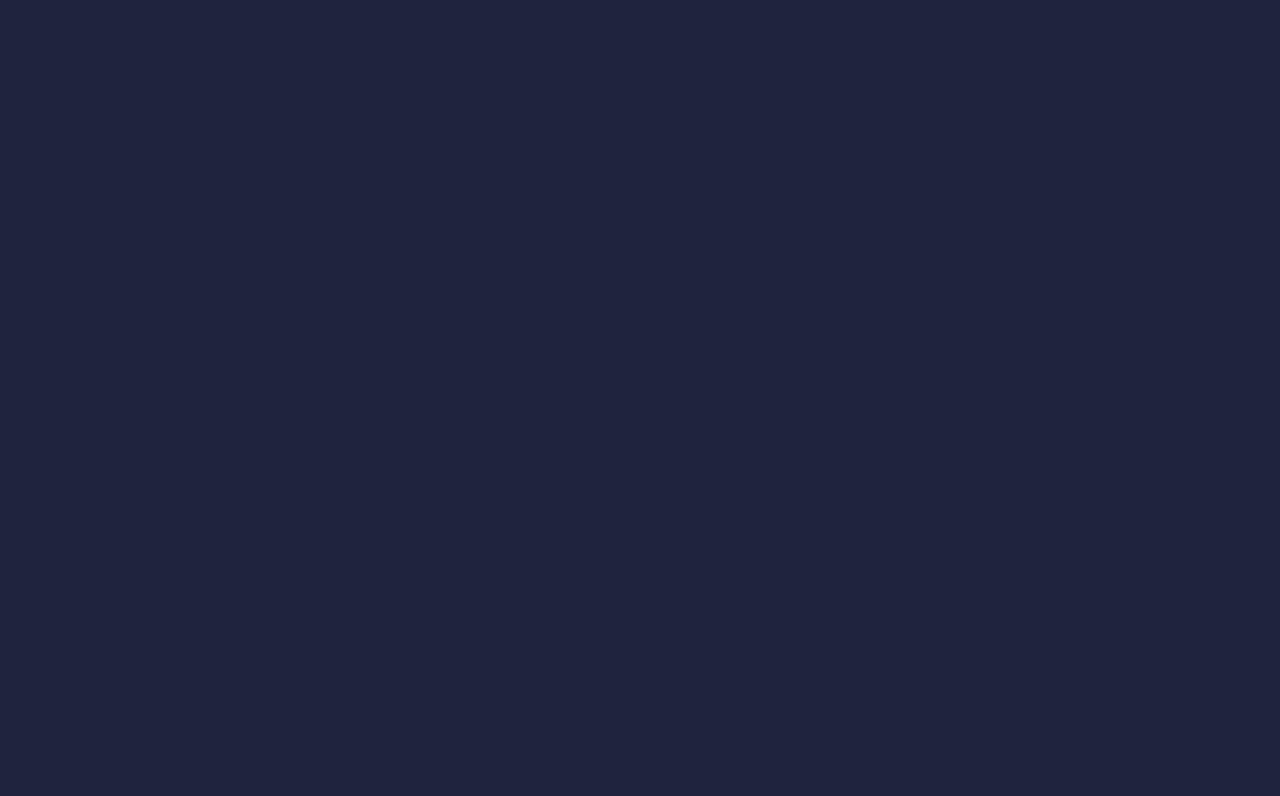
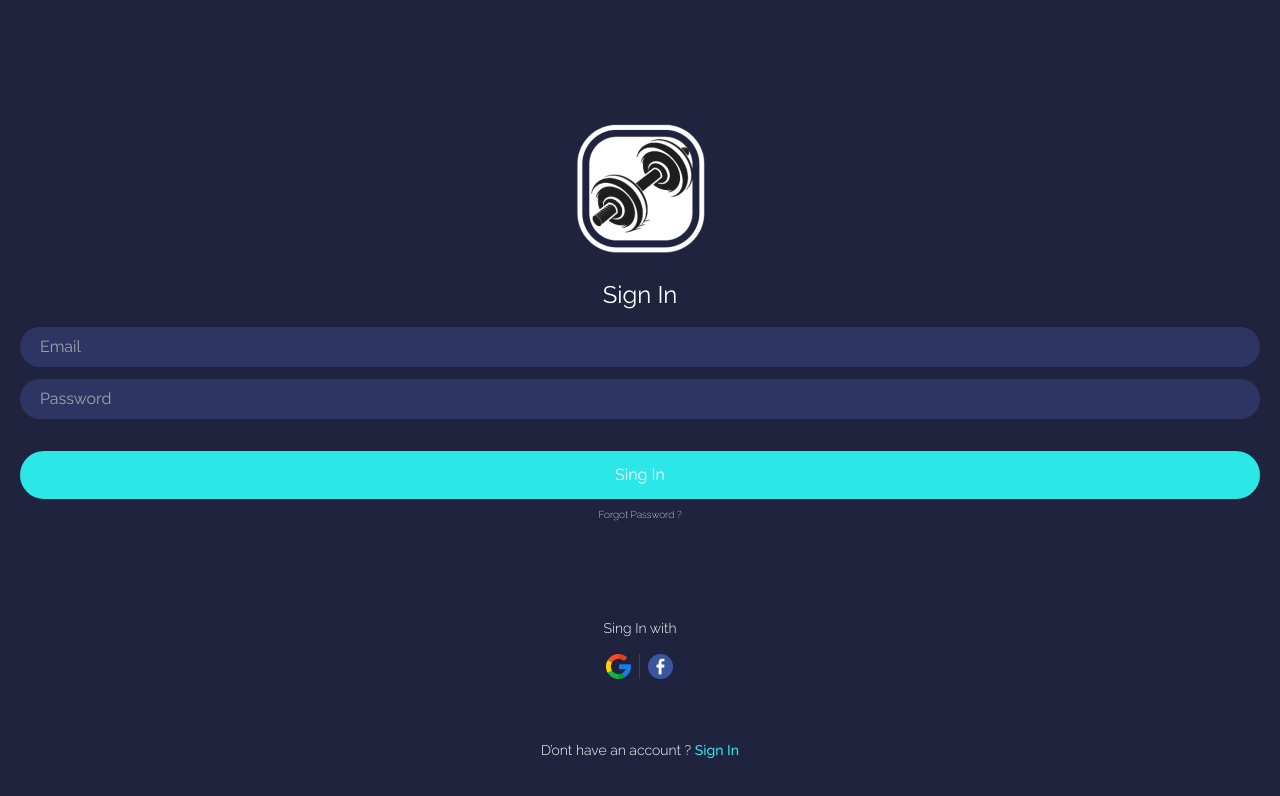
Before and after one commit to ikevinmejia/sprint-03-ag, a React (Vite) app: page /login in a window 1280 px wide. Before the commit this address had no page. Shown: the top 796 px of the page. Built offline with nearby package versions, Linux system fonts and the light colour scheme.

Commit message:
useForm y redux del login

```diff
--- a/package.json
+++ b/package.json
@@ -14,6 +14,7 @@
     "react-icons": "^4.4.0",
     "react-redux": "^8.0.2",
     "react-router-dom": "^6.3.0",
+    "redux-thunk": "^2.4.1",
     "redux": "^4.2.0",
     "vite-plugin-require": "^1.0.1"
   },
--- /dev/null
+++ b/src/Hooks/useForm.js
@@ -0,0 +1,20 @@
+import { useState } from 'react';
+
+export const useForm = ( initialState = {} ) => {
+
+    const [formValue, setValues] = useState(initialState);
+
+    const reset = () => {
+        setValues( initialState );
+    }
+
+    const handleInputChangeName = ({ target }) => {
+        setValues({
+            ...formValue,
+            [ target.name ]: target.value
+        });
+    }
+
+
+    return { formValue, handleInputChangeName, reset };
+}
--- /dev/null
+++ b/src/Redux/Actions/userActions.js
@@ -0,0 +1,7 @@
+import { userTypes } from "../Types/userTypes";
+
+
+const loginSync = (user) => ({
+    type: userTypes.login,
+    payload: user
+})
--- /dev/null
+++ b/src/Redux/Reducers/userReducer.js
@@ -0,0 +1,16 @@
+import { userTypes } from "../Types/userTypes";
+
+export const userReducer = (state = {} , action) => {
+    switch (action.type) {
+        case userTypes.login:
+
+            return action.payload;
+
+        case userTypes.register:
+
+            return action.payload
+
+        default:
+            return state
+    }
+}
--- /dev/null
+++ b/src/Redux/Store/store.js
@@ -0,0 +1,20 @@
+import { applyMiddleware, combineReducers, createStore } from "redux";
+import { userReducer } from "../Reducers/userReducer";
+import thunk from "redux-thunk";
+
+
+
+
+const composeEnhancers = (typeof window !== 'undefined' && window.__REDUX_DEVTOOLS_EXTENSION_COMPOSE__) || compose;
+
+
+const reducers = combineReducers({
+    login: userReducer
+})
+
+export const store = createStore(
+    reducers,
+    composeEnhancers(
+        applyMiddleware(thunk)
+    )
+)
--- /dev/null
+++ b/src/Redux/Types/userTypes.js
@@ -0,0 +1,4 @@
+export const userTypes = {
+    login: "[USER] login",
+    register: "[USER] register"
+}
--- a/src/components/Introduce.jsx
+++ b/src/components/Introduce.jsx
@@ -1,7 +1,10 @@
 import React from "react";
 import LinkButton from "./LinkButton";
 
+
 function Introduce({ text, goTo }) {
+
+
   return (
     <div className="flex flex-col items-center justify-end h-screen mx-auto bg-center bg-no-repeat bg-cover border w-ful bg-mainBgColor bg-b2 md:flex-row md:justify-start md:bg-b1">
       <div className="flex flex-col justify-around w-11/12 gap-3 text-center h-1/3 md:h-2/4 md:w-1/2 md:border md:border-white">
--- a/src/components/Login.jsx
+++ b/src/components/Login.jsx
@@ -1,18 +1,32 @@
 import React from 'react'
+import { useForm } from '../Hooks/useForm'
 
 
 
 const Login = () => {
+    const {formValue, handleInputChangeName, reset} = useForm({
+        email: '',
+        password: ''
+    })
+
+
+    const handleSubmit = (e) => {
+        e.preventDefault();
+        console.log(formValue);
+        /* dispatch(LoginWithEmail(formValues.email, formValues.password)) */
+        reset()
+    }
+
     return (
         <div className='relative flex flex-col items-center justify-center h-screen'>
             <div className='flex items-center justify-center'>
                 <img src={require('../img/favicon.png')} alt="" />
             </div>
 
-            <form className='flex flex-col items-center justify-center w-full px-5 mt-6'>
+            <form onSubmit={handleSubmit} className='flex flex-col items-center justify-center w-full px-5 mt-6'>
                 <h1 className='text-2xl text-white'>Sign In</h1>
-                <input type="email" placeholder='Email' className='w-full p-2 pl-5 mt-4 text-white rounded-full outline-none bg-secondary' />
-                <input type="password" placeholder='Password' className='w-full p-2 pl-5 mt-3 text-white rounded-full outline-none bg-secondary' />
+                <input onChange={handleInputChangeName} name="email" type="email" placeholder='Email' className='w-full p-2 pl-5 mt-4 text-white rounded-full outline-none bg-secondary' />
+                <input onChange={handleInputChangeName} name="password" type="password" placeholder='Password' className='w-full p-2 pl-5 mt-3 text-white rounded-full outline-none bg-secondary' />
                 <input type="submit" value="Sing In" className='w-full p-3 mt-8 text-white rounded-full cursor-pointer bg-primary' />
                 <p className='text-white text-[10px] font-thin mt-2 cursor-pointer'>Forgot Password ?</p>
             </form>
--- a/src/containers/PhoneAuthen.jsx
+++ b/src/containers/PhoneAuthen.jsx
@@ -21,7 +21,6 @@ const PhoneAuthen = () => {
         <div className='w-full mt-36 px-5 justify-center flex max-w-sm'>
             <Button />
         </div>
-
     </div>
   )
 }
--- a/src/routers/AppRoutes.jsx
+++ b/src/routers/AppRoutes.jsx
@@ -1,6 +1,7 @@
 import React from "react";
 import { BrowserRouter, Route, Routes } from "react-router-dom";
 import Introduce from "../components/Introduce";
+import Login from "../components/Login";
 import PhoneAuthen from "../containers/PhoneAuthen";
 
 function AppRoutes() {
@@ -9,6 +10,7 @@ function AppRoutes() {
       <Routes>
         <Route path="/" element={<Introduce text={"felipe"} goTo="/home" />} />
         <Route path="/home" element={<Introduce text={"nuthelk"} goTo="/" />} />
+        <Route path="/login" element={<Login/>} />
         <Route path="/Authentification" element={<PhoneAuthen />} />
       </Routes>
     </BrowserRouter>
```
Also changed, not shown: 1 other file (tests, documents, lock files or other folders).
